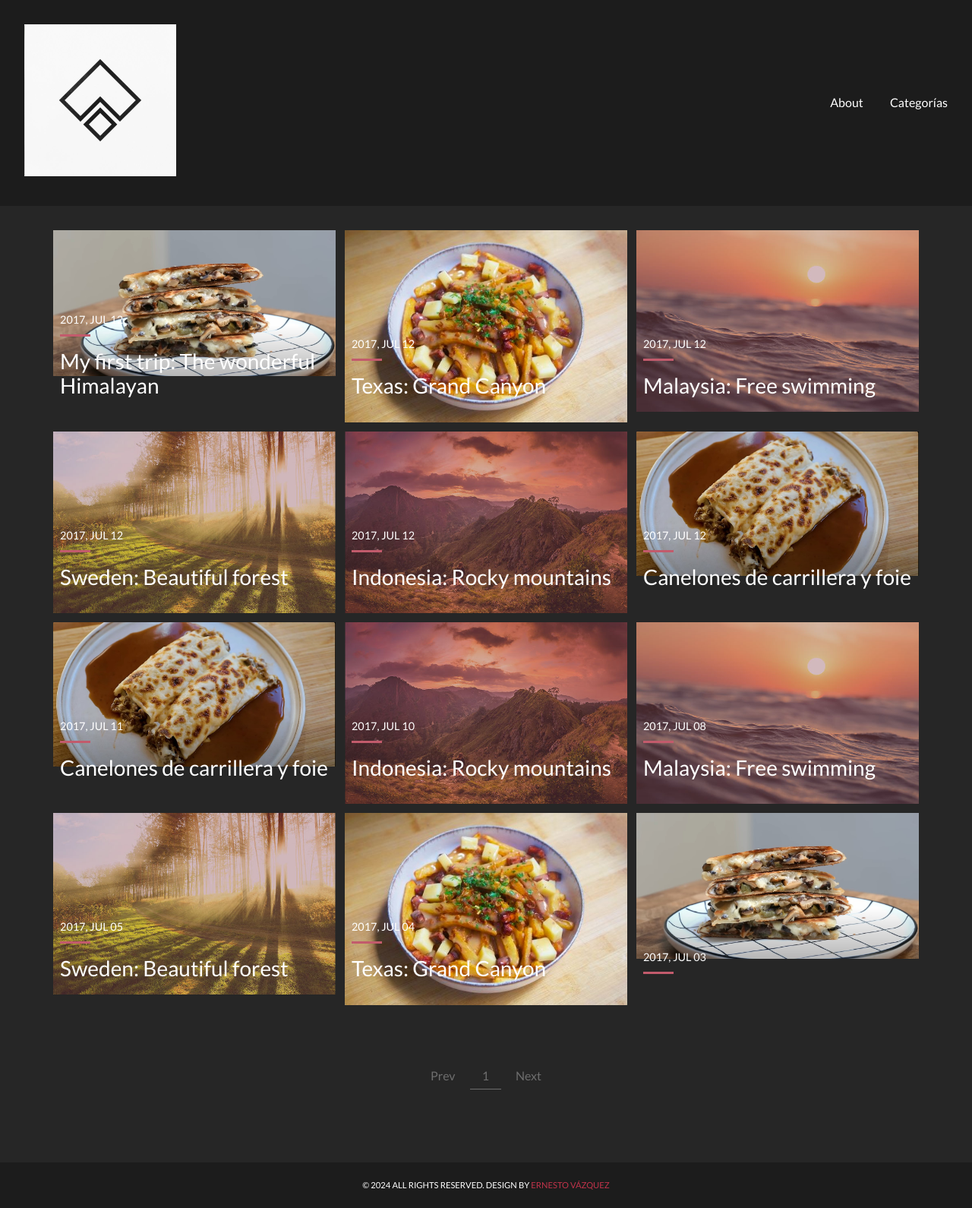
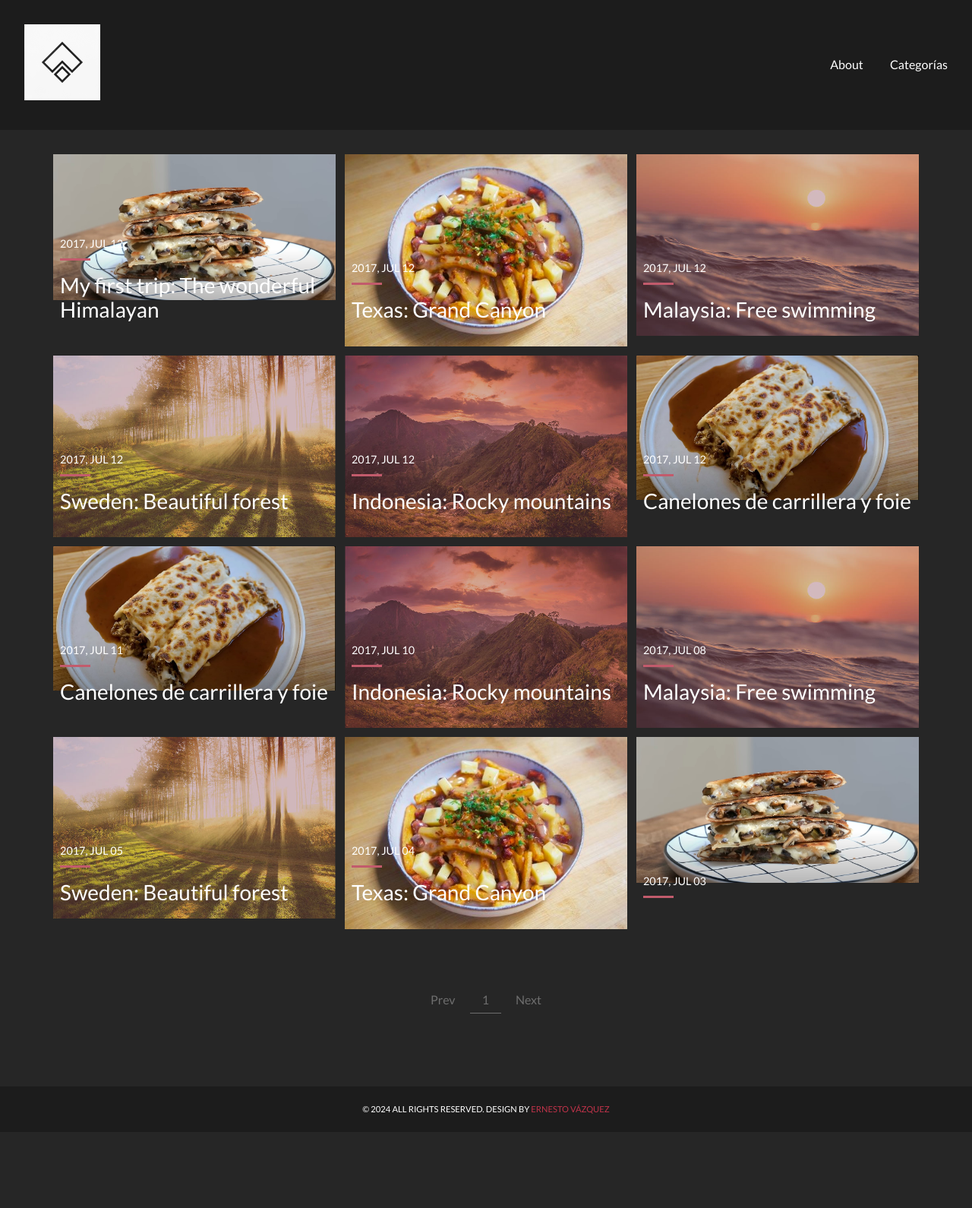
Before and after one commit to ernestovazquez/recetas, a Jekyll site: the page built from index.html, in a window 1280 px wide. Shown: the whole page at 76% size. Built offline with Jekyll 4.4.1, drawn with Linux system fonts in a browser that asks for light colours; the list of posts is cut into pages by our own code; after the commit the page ends 1490 px from its top, so only the background shows below that.

Commit message:
mas pequeño

```diff
--- a/_includes/header.html
+++ b/_includes/header.html
@@ -1,6 +1,6 @@
 <header class="main_header">
   <a href="{{ site.baseurl }}/" class="logo">
-    <img src="{{ site.baseurl }}/assets/img/face.jpg" alt="Logo" style="max-width: 200px;">
+    <img src="{{ site.baseurl }}/assets/img/face.jpg" alt="Logo" style="max-width: 100px;">
   </a>
 
   <nav class="main_menu">
```
